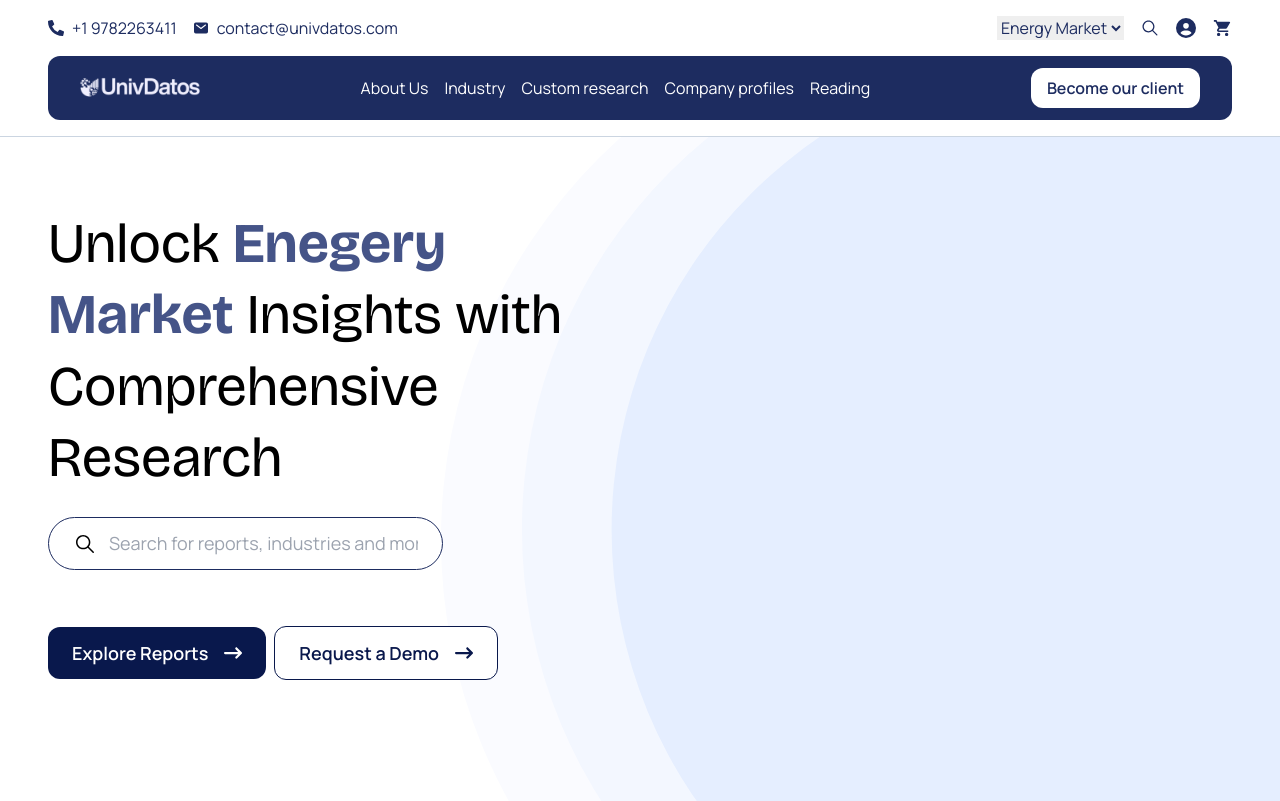
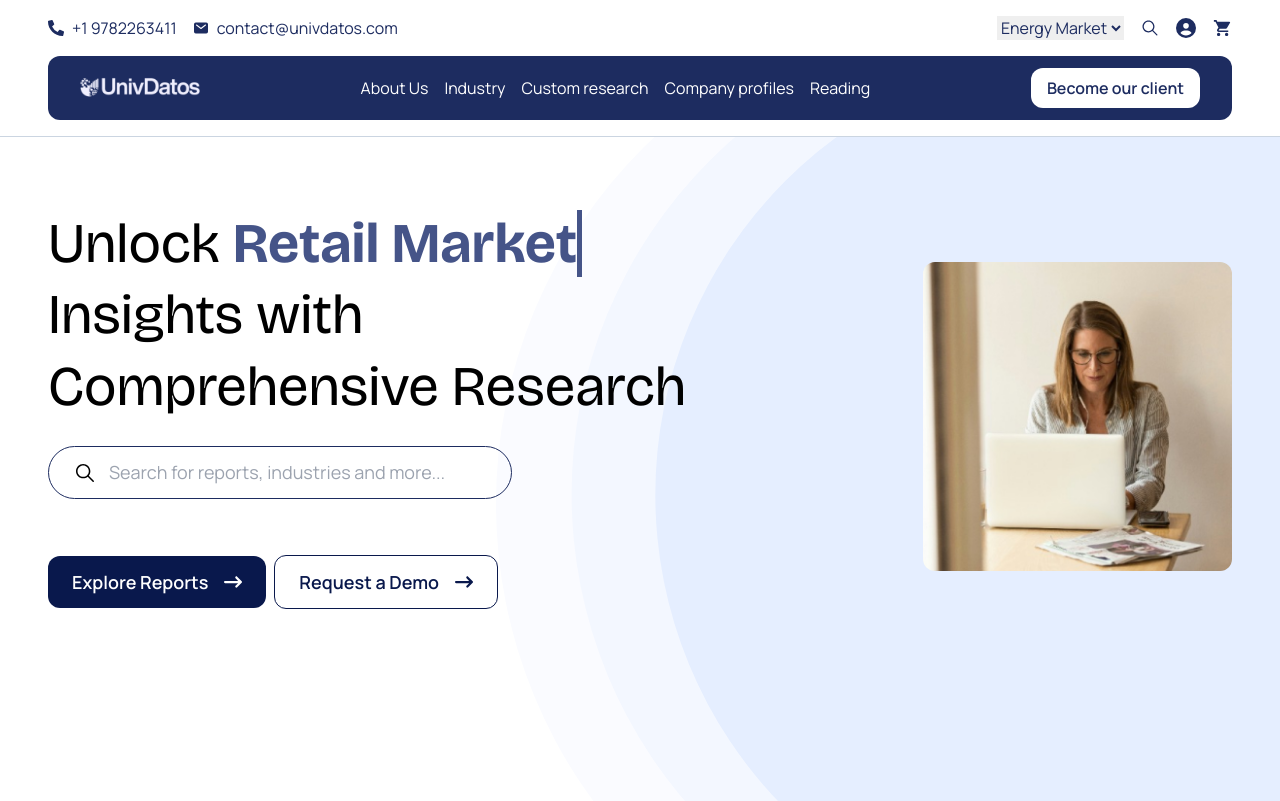
Before and after one commit to Anuragtech02/uds-vps, a Next.js app: page / in a window 1280 px wide. Shown: the top 801 px of the page. Built offline with nearby package versions, Linux system fonts and the light colour scheme.

Commit message:
typewriter animation

```diff
--- a/src/assets/styles/globals.scss
+++ b/src/assets/styles/globals.scss
@@ -36,3 +36,14 @@ h2 {
       @apply font-bold text-blue-4;
    }
 }
+
+span.caret {
+   border-right: 0.1em solid;
+   animation: caret 1s steps(1) infinite;
+}
+
+@keyframes caret {
+   50% {
+      border-color: transparent;
+   }
+}
--- a/src/components/Home/Hero.tsx
+++ b/src/components/Home/Hero.tsx
@@ -2,6 +2,9 @@ import Button from '../commons/Button';
 import { FaArrowRightLong } from 'react-icons/fa6';
 import Ellipse from '../commons/Ellipse';
 import { IoIosSearch } from 'react-icons/io';
+import Image from 'next/image';
+import heroImage from '@/assets/img/heroStock.jpg';
+import TypewritterText from '../utils/TypewritterText';
 
 const stats = [
    {
@@ -31,10 +34,10 @@ const Hero = () => {
       <section className='relative bg-white md:pt-20'>
          <div className='container'>
             <div className='flex items-center gap-6 py-16 md:py-32'>
-               <div className='w-1/2'>
+               <div className='md:w-[60%]'>
                   <h1>
-                     Unlock <span className='capitalize'>Enegery market</span>{' '}
-                     Insights with Comprehensive Research
+                     Unlock <TypewritterText /> <br /> Insights with
+                     Comprehensive Research
                   </h1>
 
                   <div className='mt-6 flex w-2/3 items-center gap-3 rounded-full border border-blue-2 px-6 py-3'>
@@ -65,6 +68,16 @@ const Hero = () => {
                      </Button>
                   </div>
                </div>
+               <div className='md:w-[40%]'>
+                  <div className='relative ml-auto aspect-square w-2/3'>
+                     <Image
+                        src={heroImage}
+                        className='rounded-xl'
+                        alt='hero'
+                        fill
+                     />
+                  </div>
+               </div>
             </div>
             <div className='mt-12 grid grid-cols-5 gap-4'>
                {stats.map((stat) => (
--- /dev/null
+++ b/src/components/utils/TypewritterText.tsx
@@ -0,0 +1,53 @@
+'use client';
+import { useEffect, useRef } from 'react';
+
+const markets = [
+   'Energy Market',
+   'Healthcare Market',
+   'Retail Market',
+   'Finance Market',
+   'Education Market',
+   'Manufacturing Market',
+];
+
+const TypewritterText = () => {
+   const spanRef = useRef<HTMLSpanElement | null>(null);
+   useEffect(() => {
+      startTextAnimation(0);
+   }, []);
+
+   function typeWriter(text: string, i: number, fnCallback: () => void) {
+      if (i < text.length) {
+         spanRef.current!.innerHTML = text.substring(0, i + 1);
+
+         setTimeout(function () {
+            typeWriter(text, i + 1, fnCallback);
+         }, 100);
+      } else if (typeof fnCallback == 'function') {
+         setTimeout(fnCallback, 700);
+      }
+   }
+
+   function startTextAnimation(i: number) {
+      if (typeof markets[i] == 'undefined') {
+         startTextAnimation(0);
+      }
+
+      if (i < markets[i]?.length) {
+         typeWriter(markets[i], 0, function () {
+            startTextAnimation(i + 1);
+         });
+      } else {
+         startTextAnimation(0);
+      }
+   }
+
+   return (
+      <>
+         <span ref={spanRef}>Energey Market</span>
+         <span className='caret'></span>
+      </>
+   );
+};
+
+export default TypewritterText;
```
Also changed, not shown: src/assets/img/heroStock.jpg (added).
